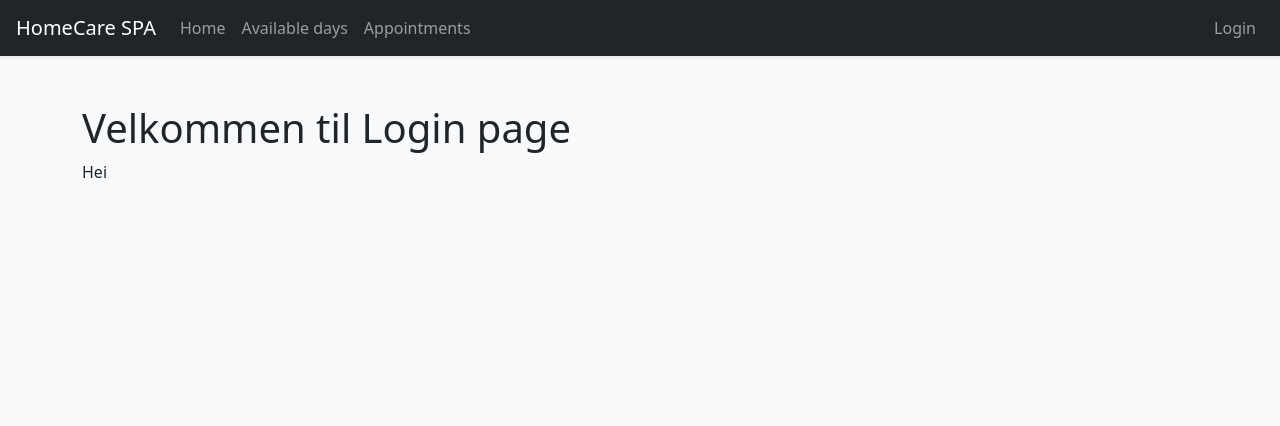
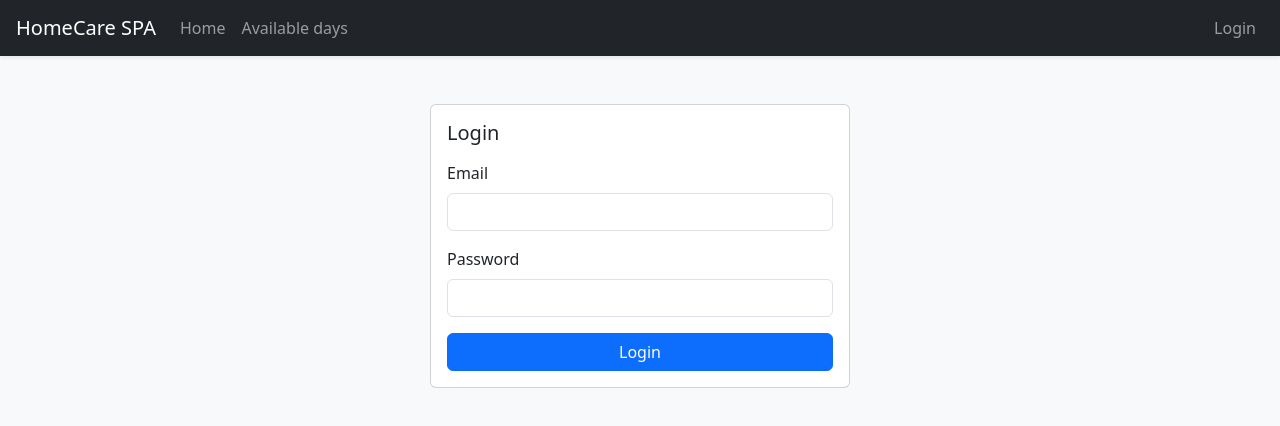
Before and after one commit to muadi6063/HomeCare-Project-25, a React app in the folder frontend/: page /login in a window 1280 px wide. Shown: the top 426 px of the page. Built offline with nearby package versions, Linux system fonts and the light colour scheme; no server answers; the HTML template or start-up script is replaced by a standard one.

Commit message:
f4 og f5

```diff
--- a/frontend/src/App.tsx
+++ b/frontend/src/App.tsx
@@ -9,27 +9,53 @@ import AppointmentsPage from './pages/AppointmentsPage.tsx';
 import AppointmentCreatePage from "./pages/AppointmentCreatePage";
 import AppointmentDeletePage from "./pages/AppointmentDeletePage";
 
+import { AuthProvider } from './context/AuthContext';
+import { ProtectedRoute } from './components/ProtectedRoute';
+
 const App: React.FC = () => {
-  // AuthProvider (for Context) kommer i Steg F5
   return (
     <Router>
+      <AuthProvider>
         <div className="d-flex flex-column min-vh-100">
           <AppNavbar />
           <main className="flex-grow-1 container-lg">
             <Routes>
-            {/* Offentlige Ruter */}
+              {/* Public pages */}
               <Route path="/" element={<Home />} />
               <Route path="/login" element={<LoginPage />} />
               <Route path="/availabledays" element={<AvailableDaysPage />} />
-            <Route path="/appointments" element={<AppointmentsPage />} />
-            <Route path="/appointments/create" element={<AppointmentCreatePage />} />
-            <Route path="/appointments/delete/:id" element={<AppointmentDeletePage />} />
 
-            {/* Beskyttede Ruter (ProtectedRoute) kommer i Steg F5/F8 */}
+              {/* Protected routes */}
+              <Route
+                path="/appointments"
+                element={
+                  <ProtectedRoute roles={['Admin', 'HealthcarePersonnel']}>
+                    <AppointmentsPage />
+                  </ProtectedRoute>
+                }
+              />
 
+              <Route
+                path="/appointments/create"
+                element={
+                  <ProtectedRoute roles={['HealthcarePersonnel', 'Admin']}>
+                    <AppointmentCreatePage />
+                  </ProtectedRoute>
+                }
+              />
+
+              <Route
+                path="/appointments/delete/:id"
+                element={
+                  <ProtectedRoute roles={['Admin']}>
+                    <AppointmentDeletePage />
+                  </ProtectedRoute>
+                }
+              />
             </Routes>
           </main>
         </div>
+      </AuthProvider>
     </Router>
   );
 };
--- a/frontend/src/components/Navbar.tsx
+++ b/frontend/src/components/Navbar.tsx
@@ -1,23 +1,39 @@
 import React from 'react';
 import { Navbar, Nav, Container } from 'react-bootstrap';
 import { Link } from 'react-router-dom';
+import { useAuth } from '../context/AuthContext';
 
 const AppNavbar: React.FC = () => {
+  const { isAuthenticated, role, email, logout } = useAuth();
+
   return (
     <Navbar bg="dark" variant="dark" expand="lg" fixed="top" className="shadow-sm">
       <Container fluid className="px-3">
         <Navbar.Brand as={Link} to="/">HomeCare SPA</Navbar.Brand>
         <Navbar.Toggle aria-controls="basic-navbar-nav" />
+
         <Navbar.Collapse id="basic-navbar-nav">
           <Nav className="me-auto">
             <Nav.Link as={Link} to="/">Home</Nav.Link>
             <Nav.Link as={Link} to="/availabledays">Available days</Nav.Link>
-            <Nav.Link as={Link} to="/appointments">Appointments</Nav.Link>
-            {/* evt privacy? */}
+
+            {/* Hide UI */}
+            {isAuthenticated && (role === 'Admin' || role === 'HealthcarePersonnel') && (
+              <Nav.Link as={Link} to="/appointments">Appointments</Nav.Link>
+            )}
           </Nav>
+
           <Nav>
-            {/* AuthSection (login/logout/register) kommer her i F5 */}
-            <Nav.Link as={Link} to="/login">Login</Nav.Link>
+            {isAuthenticated ? (
+              <>
+                <Navbar.Text className="me-3">
+                  {email} {role ? `(${role})` : ""}
+                </Navbar.Text>
+                <Nav.Link onClick={logout}>Logout</Nav.Link>
+              </>
+            ) : (
+              <Nav.Link as={Link} to="/login">Login</Nav.Link>
+            )}
           </Nav>
         </Navbar.Collapse>
       </Container>
--- /dev/null
+++ b/frontend/src/components/ProtectedRoute.tsx
@@ -0,0 +1,20 @@
+import React from "react";
+import { Navigate } from "react-router-dom";
+import { useAuth } from "../context/AuthContext";
+
+export const ProtectedRoute: React.FC<{
+  children: React.ReactElement;
+  roles?: string[];
+}> = ({ children, roles }) => {
+  const { isAuthenticated, role } = useAuth();
+
+  if (!isAuthenticated) return <Navigate to="/login" replace />;
+
+  if (roles && roles.length > 0) {
+    if (!role || !roles.includes(role)) {
+      return <Navigate to="/" replace />;
+    }
+  }
+
+  return children;
+};
--- /dev/null
+++ b/frontend/src/context/AuthContext.tsx
@@ -0,0 +1,73 @@
+import React, { createContext, useContext, useEffect, useMemo, useState } from "react";
+import { loginApi, logoutApi, type LoginRequest } from "../services/AuthService";
+import { jwtDecode } from "jwt-decode";
+
+interface AuthContextValue {
+  isAuthenticated: boolean;
+  email: string | null;
+  role: string | null;
+  token: string | null;
+  login: (req: LoginRequest) => Promise<void>;
+  logout: () => void;
+}
+
+const AuthContext = createContext<AuthContextValue | undefined>(undefined);
+
+export const AuthProvider: React.FC<{ children: React.ReactNode }> = ({ children }) => {
+  const [token, setToken] = useState<string | null>(localStorage.getItem("token"));
+  const [email, setEmail] = useState<string | null>(null);
+  const [role, setRole] = useState<string | null>(null);
+
+  useEffect(() => {
+    if (!token) return;
+
+    try {
+      const decoded: any = jwtDecode(token);
+      setEmail(decoded.email ?? null);
+      setRole(
+        decoded.role ??
+        decoded["http://schemas.microsoft.com/ws/2008/06/identity/claims/role"] ??
+        null
+      );
+    } catch {
+      logoutApi();
+      setToken(null);
+      setEmail(null);
+      setRole(null);
+    }
+  }, [token]);
+
+  async function login(req: LoginRequest) {
+    const result = await loginApi(req);
+    setToken(result.token);
+    setEmail(result.email);
+    setRole(result.role);
+  }
+
+  function logout() {
+    logoutApi();
+    setToken(null);
+    setEmail(null);
+    setRole(null);
+  }
+
+  const value = useMemo(
+    () => ({
+      isAuthenticated: !!token,
+      token,
+      email,
+      role,
+      login,
+      logout
+    }),
+    [token, email, role]
+  );
+
+  return <AuthContext.Provider value={value}>{children}</AuthContext.Provider>;
+};
+
+export function useAuth() {
+  const ctx = useContext(AuthContext);
+  if (!ctx) throw new Error("useAuth must be used inside AuthProvider");
+  return ctx;
+}
--- a/frontend/src/pages/LoginPage.tsx
+++ b/frontend/src/pages/LoginPage.tsx
@@ -1,12 +1,68 @@
-import React from 'react';
+import React, { useState } from 'react';
+import { Alert, Button, Card, Form } from 'react-bootstrap';
+import { useNavigate } from 'react-router-dom';
+import { useAuth } from '../context/AuthContext';
 
-const Home: React.FC = () => {
+const LoginPage: React.FC = () => {
+  const { login } = useAuth();
+  const navigate = useNavigate();
+
+  const [email, setEmail] = useState('');
+  const [password, setPassword] = useState('');
+  const [busy, setBusy] = useState(false);
+  const [error, setError] = useState<string | null>(null);
+
+  async function onSubmit(e: React.FormEvent) {
+    e.preventDefault();
+    setError(null);
+    setBusy(true);
+    try {
+      await login({ email, password });
+      navigate('/');
+    } catch (err: any) {
+      setError(err?.message ?? 'Login failed');
+    } finally {
+      setBusy(false);
+    }
+  }
+
   return (
-    <div className="mt-5">
-      <h1>Velkommen til Login page</h1>
-      <p>Hei</p>
+    <div className="d-flex justify-content-center mt-5">
+      <Card style={{ maxWidth: 420, width: '100%' }}>
+        <Card.Body>
+          <Card.Title className="mb-3">Login</Card.Title>
+          {error && <Alert variant="danger">{error}</Alert>}
+          <Form onSubmit={onSubmit}>
+            <Form.Group className="mb-3" controlId="email">
+              <Form.Label>Email</Form.Label>
+              <Form.Control
+                type="email"
+                autoComplete="username"
+                value={email}
+                onChange={(e) => setEmail(e.target.value)}
+                required
+              />
+            </Form.Group>
+            <Form.Group className="mb-3" controlId="password">
+              <Form.Label>Password</Form.Label>
+              <Form.Control
+                type="password"
+                autoComplete="current-password"
+                value={password}
+                onChange={(e) => setPassword(e.target.value)}
+                required
+              />
+            </Form.Group>
+            <div className="d-grid">
+              <Button type="submit" disabled={busy}>
+                {busy ? 'Logging in…' : 'Login'}
+              </Button>
+            </div>
+          </Form>
+        </Card.Body>
+      </Card>
     </div>
   );
 };
 
-export default Home;
+export default LoginPage;
--- /dev/null
+++ b/frontend/src/services/AuthService.ts
@@ -0,0 +1,45 @@
+import { jwtDecode } from "jwt-decode";
+
+export interface LoginRequest {
+  email: string;
+  password: string;
+}
+
+export async function loginApi({ email, password }: LoginRequest) {
+  const res = await fetch("/api/AuthAPI/login", {
+    method: "POST",
+    headers: { "Content-Type": "application/json" },
+    body: JSON.stringify({
+      username: email,
+      password: password
+    }),
+  });
+
+  if (!res.ok) {
+    const text = await res.text();
+    throw new Error(`Login failed ${res.status}: ${text}`);
+  }
+
+  const data = await res.json();
+  const token = data.token;
+
+  const decoded: any = jwtDecode(token);
+  const emailFromToken = decoded.email;
+  const roleFromToken =
+  decoded?.role ??
+  decoded?.["http://schemas.microsoft.com/ws/2008/06/identity/claims/role"] ??
+  null;
+
+
+  localStorage.setItem("token", token);
+
+  return {
+    token,
+    email: emailFromToken,
+    role: roleFromToken,
+  };
+}
+
+export function logoutApi() {
+  localStorage.removeItem("token");
+}
```
Also changed, not shown: frontend/src/services/ApiService.ts (added, +59 -0 lines), 2 other files (tests, documents, lock files or other folders). Lines whose indentation alone changed are shown as unchanged.
